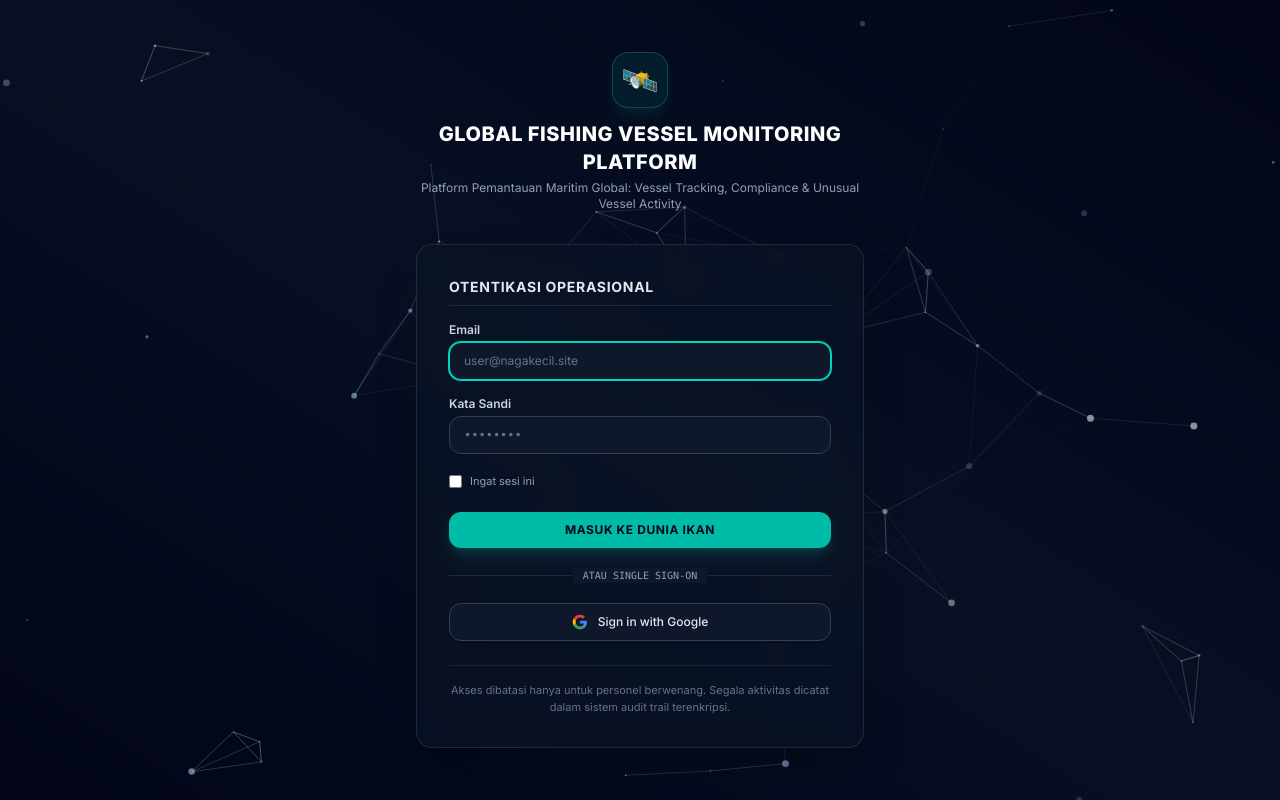
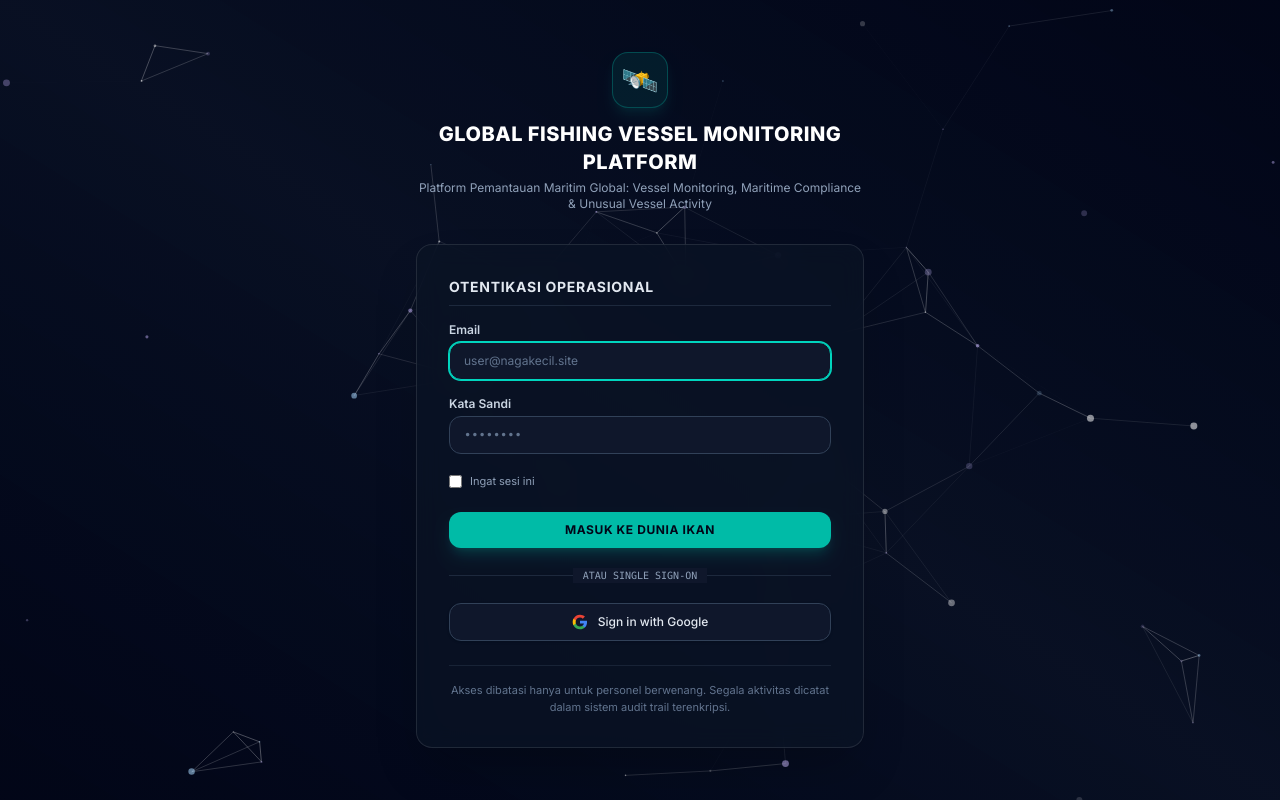
Before and after one commit to ametatjeh/Global-Fishing-Vessel-Platform, a Laravel app: page /login in a window 1280 px wide. Run offline with Laravel 12, Linux system fonts and the light colour scheme; style sheets or scripts are compiled from the project's sources; parts of the project's set-up code (start-up, migrations or seed data) failed here and were passed over; some libraries are stand-ins or nearby versions.

Commit message:
rebrand(polish): refine login subtitle, SAR target disclaimer, and map header comments

```diff
--- a/resources/js/map/global-map.js
+++ b/resources/js/map/global-map.js
@@ -1,7 +1,7 @@
 /**
  * Global Vessel Map Controller using MapLibre GL JS
- * Global Fishing Vessel Tracking (GFVT)
- * ESRI World Dark Gray Canvas Basemap & Live Maritime Intelligence
+ * Global Fishing Vessel Monitoring Platform
+ * ESRI World Dark Gray Canvas Basemap & Live Maritime Monitoring
  */
 import * as maplibregl from 'maplibre-gl';
 import maplibreWorkerUrl from 'maplibre-gl/dist/maplibre-gl-worker.mjs?url';
--- a/resources/views/auth/login.blade.php
+++ b/resources/views/auth/login.blade.php
@@ -57,7 +57,7 @@
                 Global Fishing Vessel Monitoring Platform
             </h1>
             <p class="text-xs text-slate-400 mt-1">
-                Platform Pemantauan Maritim Global: Vessel Tracking, Compliance &amp; Unusual Vessel Activity
+                Platform Pemantauan Maritim Global: Vessel Monitoring, Maritime Compliance &amp; Unusual Vessel Activity
             </p>
         </div>
 
--- a/resources/views/map/index.blade.php
+++ b/resources/views/map/index.blade.php
@@ -517,7 +517,7 @@
             <!-- 4. Prinsip Ilmiah (Scientific Invariants) -->
             <div class="p-2.5 rounded-xl bg-slate-950/80 border border-slate-800 space-y-1 text-[9px] text-slate-400 leading-relaxed font-mono">
                 <div class="font-bold text-slate-300 uppercase">Prinsip Validitas Forensik:</div>
-                <div>&bull; Deteksi SAR tidak sama dengan konfirmasi identitas kapal (SAR Detection &ne; Vessel Confirmation).</div>
+                <div>&bull; Deteksi target pada citra SAR tidak sama dengan konfirmasi identitas kapal (SAR Target Detection &ne; Vessel Confirmation).</div>
                 <div>&bull; Ketiadaan sinyal AIS tidak otomatis membuktikan aktivitas ilegal (AIS Absence &ne; Dark Vessel Confirmation).</div>
             </div>
         </div>
```
